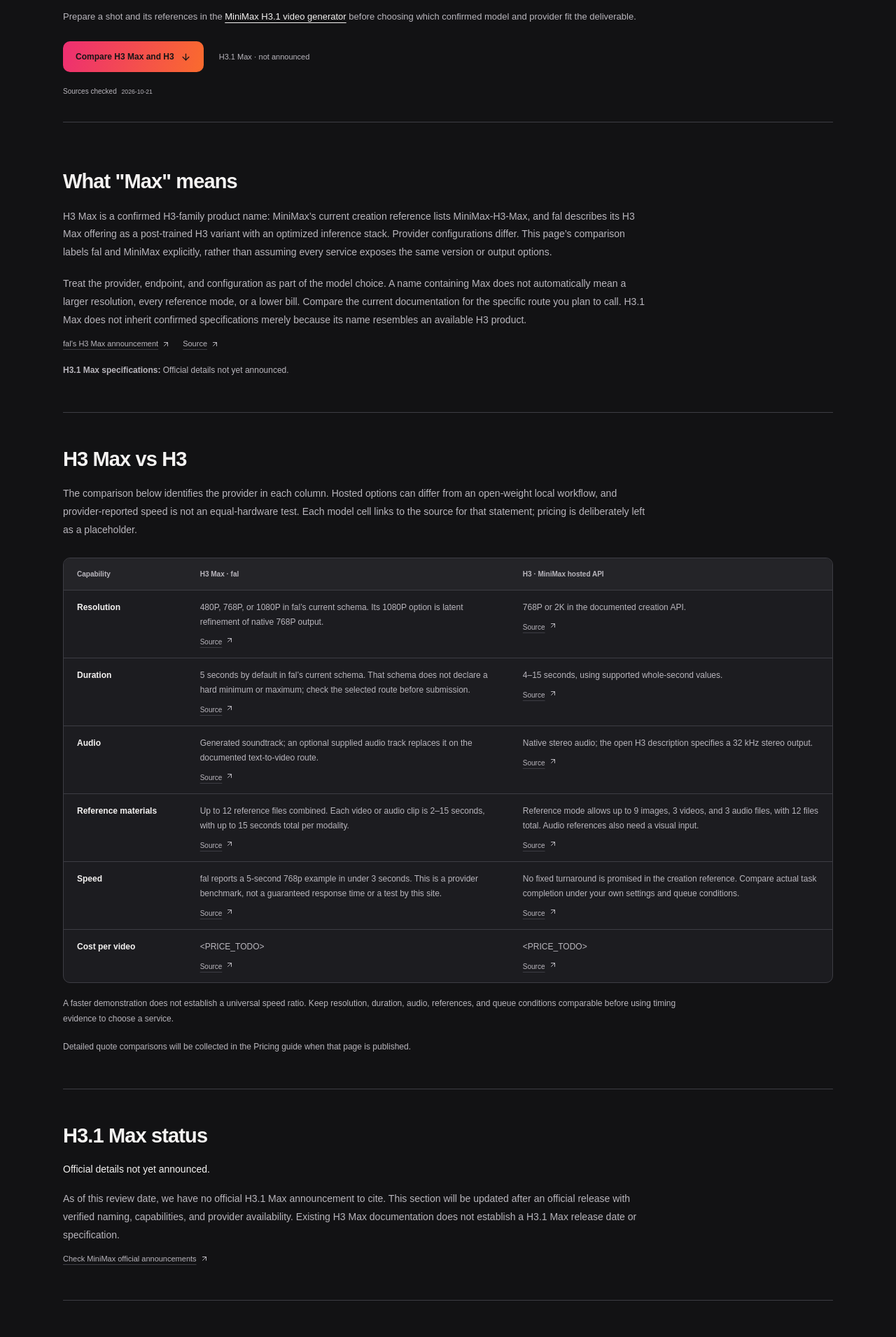
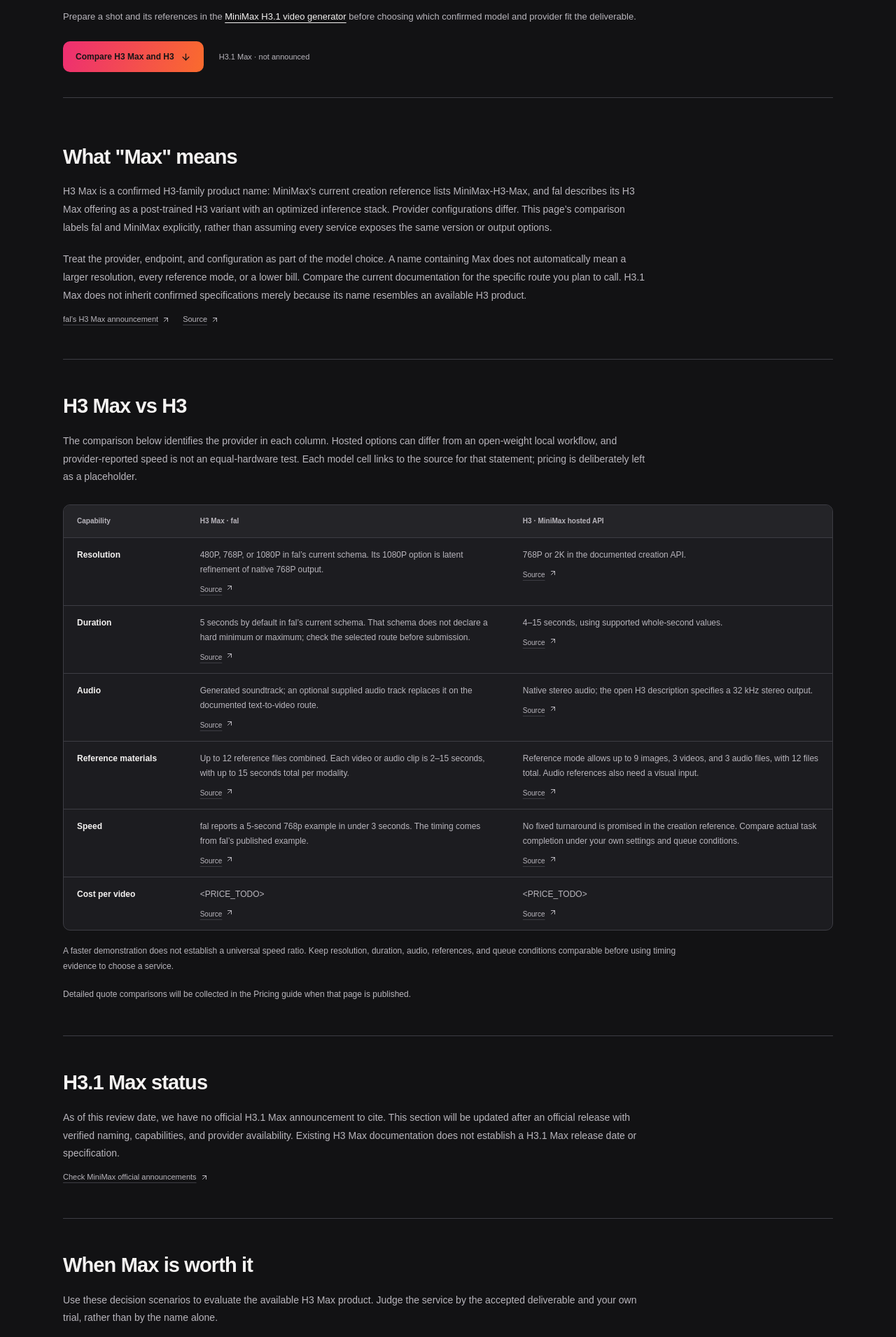
Before and after one commit to diegobona/Minimax-H31, a Next.js app in the folder apps/next-app/: page /minimax-h3.1-max in a window 1280 px wide. Shown: the part 300-2211 px from the top of the page at 70% size. Built offline with nearby package versions, Linux system fonts and the light colour scheme; a web font is replaced by a local one.

Commit message:
清理 Max 页面身份声明与重复提示（app/minimax-h3.1-max）

```diff
--- a/apps/next-app/app/minimax-h3.1-max/page.tsx
+++ b/apps/next-app/app/minimax-h3.1-max/page.tsx
@@ -1,8 +1,8 @@
 import type { Metadata } from 'next';
 import Link from 'next/link';
 import { ArrowDown, ArrowUpRight, ChevronDown } from 'lucide-react';
-import { MAX_UPDATED, maxContent as c, maxSources as sources } from '@/content/max';
-import { DEFAULT_OG_IMAGE, OFFICIAL_UNKNOWN } from '@/content/home';
+import { maxContent as c, maxSources as sources } from '@/content/max';
+import { DEFAULT_OG_IMAGE } from '@/content/home';
 
 export const metadata: Metadata = {
   title: { absolute: c.metadata.title },
@@ -11,14 +11,8 @@
   openGraph: { title: c.metadata.title, description: c.metadata.description, url: '/minimax-h3.1-max', type: 'article', images: [DEFAULT_OG_IMAGE] },
 };
 
-function UpdatedTime() {
-  return <time className="minimax-inline-time" dateTime={MAX_UPDATED}>{MAX_UPDATED}</time>;
-}
-
 function RecordedText({ text }: { text: string }) {
-  if (!text.includes(OFFICIAL_UNKNOWN)) return <>{text}</>;
-  const [before, after] = text.split(OFFICIAL_UNKNOWN);
-  return <>{before}{OFFICIAL_UNKNOWN} <UpdatedTime />{after}</>;
+  return <>{text}</>;
 }
 
 function Source({ href, children = c.closing.source }: { href: string; children?: React.ReactNode }) {
@@ -33,7 +27,7 @@
   const faqLd = {
     '@context': 'https://schema.org',
     '@type': 'FAQPage',
-    mainEntity: c.faq.items.map(({ question, answer }) => ({ '@type': 'Question', name: question, acceptedAnswer: { '@type': 'Answer', text: answer.replace(OFFICIAL_UNKNOWN, `${OFFICIAL_UNKNOWN} ${MAX_UPDATED}`) } })),
+    mainEntity: c.faq.items.map(({ question, answer }) => ({ '@type': 'Question', name: question, acceptedAnswer: { '@type': 'Answer', text: answer } })),
   };
 
   return (
@@ -44,7 +38,6 @@
         <p className="minimax-guide-lead">{c.hero.introduction}</p>
         <p className="minimax-guide-tool-link">{c.hero.linkLead} <Link href="/#generator">{c.hero.link}</Link> {c.hero.linkTail}</p>
         <div className="minimax-guide-actions"><a href="#comparison" className="minimax-guide-primary">{c.hero.compare}<ArrowDown size={15} aria-hidden="true" /></a><span className="minimax-max-status">{c.hero.status}</span></div>
-        <p className="minimax-max-reviewed">{c.hero.checked} <UpdatedTime /></p>
       </div>
 
       <div className="minimax-container minimax-editorial">
@@ -52,7 +45,6 @@
           <h2>{c.meaning.heading}</h2>
           {c.meaning.paragraphs.map((text) => <p className="minimax-section-intro" key={text}>{text}</p>)}
           <div className="minimax-max-sources"><Source href={sources.falLaunch}>{c.meaning.sourceLabel}</Source><Source href={sources.minimax} /></div>
-          <p className="minimax-guide-note"><strong>{c.meaning.pendingLead}</strong> <RecordedText text={c.meaning.pending} /></p>
         </section>
 
         <section className="minimax-section" id="comparison">
@@ -68,7 +60,6 @@
 
         <section className="minimax-section" id="h31-max-status">
           <h2>{c.availability.heading}</h2>
-          <p className="minimax-guide-availability"><RecordedText text={c.availability.status} /></p>
           <p className="minimax-section-intro">{c.availability.text}</p>
           <Source href={sources.updates}>{c.availability.sourceLabel}</Source>
         </section>
@@ -102,7 +93,6 @@
           <div className="minimax-faq-list">{c.faq.items.map((faq, index) => <details className="minimax-faq" key={faq.question} open={index === 0}><summary><h3>{faq.question}</h3><ChevronDown size={17} aria-hidden="true" /></summary><div><p><RecordedText text={faq.answer} /></p></div></details>)}</div>
         </section>
         <p className="minimax-return-link">{c.closing.lead} <Link href="/#generator">{c.closing.link}</Link> {c.closing.tail}</p>
-        <p className="minimax-last-updated">{c.closing.updated} <UpdatedTime /></p>
       </div>
       <script type="application/ld+json" dangerouslySetInnerHTML={{ __html: JSON.stringify(faqLd) }} />
     </article>
--- a/apps/next-app/content/max.ts
+++ b/apps/next-app/content/max.ts
@@ -1,4 +1,3 @@
-export const MAX_UPDATED = '2026-10-21';
 export const PRICE_TODO = '<PRICE_TODO>';
 
 export const maxSources = {
@@ -17,7 +16,7 @@
 export const maxContent = {
   metadata: {
     title: 'MiniMax H3.1 Max: Capabilities and Cost',
-    description: 'Compare the confirmed fal H3 Max variant with MiniMax H3, review sourced capabilities and cost factors, and check the unannounced H3.1 Max status.',
+    description: "Compare fal's H3 Max variant with MiniMax H3, review sourced capabilities and cost factors, and check the unannounced H3.1 Max status.",
   },
   hero: {
     label: 'MODEL COMPARISON / H3 MAX',
@@ -26,7 +25,6 @@
     linkLead: 'Prepare a shot and its references in the',
     link: 'MiniMax H3.1 video generator',
     linkTail: 'before choosing which confirmed model and provider fit the deliverable.',
-    checked: 'Sources checked',
     compare: 'Compare H3 Max and H3',
     status: 'H3.1 Max · not announced',
   },
@@ -37,8 +35,6 @@
       'Treat the provider, endpoint, and configuration as part of the model choice. A name containing Max does not automatically mean a larger resolution, every reference mode, or a lower bill. Compare the current documentation for the specific route you plan to call. H3.1 Max does not inherit confirmed specifications merely because its name resembles an available H3 product.',
     ],
     sourceLabel: 'fal’s H3 Max announcement',
-    pending: 'Official details not yet announced.',
-    pendingLead: 'H3.1 Max specifications:',
   },
   comparison: {
     heading: 'H3 Max vs H3',
@@ -49,7 +45,7 @@
       { item: 'Duration', max: { text: '5 seconds by default in fal’s current schema. That schema does not declare a hard minimum or maximum; check the selected route before submission.', source: maxSources.falModel }, h3: { text: '4–15 seconds, using supported whole-second values.', source: maxSources.minimax } },
       { item: 'Audio', max: { text: 'Generated soundtrack; an optional supplied audio track replaces it on the documented text-to-video route.', source: maxSources.falModel }, h3: { text: 'Native stereo audio; the open H3 description specifies a 32 kHz stereo output.', source: maxSources.minimaxAudio } },
       { item: 'Reference materials', max: { text: 'Up to 12 reference files combined. Each video or audio clip is 2–15 seconds, with up to 15 seconds total per modality.', source: maxSources.falReferences }, h3: { text: 'Reference mode allows up to 9 images, 3 videos, and 3 audio files, with 12 files total. Audio references also need a visual input.', source: maxSources.minimaxGuide } },
-      { item: 'Speed', max: { text: 'fal reports a 5-second 768p example in under 3 seconds. This is a provider benchmark, not a guaranteed response time or a test by this site.', source: maxSources.falLaunch }, h3: { text: 'No fixed turnaround is promised in the creation reference. Compare actual task completion under your own settings and queue conditions.', source: maxSources.minimax } },
+      { item: 'Speed', max: { text: 'fal reports a 5-second 768p example in under 3 seconds. The timing comes from fal’s published example.', source: maxSources.falLaunch }, h3: { text: 'No fixed turnaround is promised in the creation reference. Compare actual task completion under your own settings and queue conditions.', source: maxSources.minimax } },
       { item: 'Cost per video', max: { text: PRICE_TODO, source: maxSources.falPricing }, h3: { text: PRICE_TODO, source: maxSources.minimax },
       },
     ],
@@ -59,14 +55,13 @@
   },
   availability: {
     heading: 'H3.1 Max status',
-    status: 'Official details not yet announced.',
     text: 'As of this review date, we have no official H3.1 Max announcement to cite. This section will be updated after an official release with verified naming, capabilities, and provider availability. Existing H3 Max documentation does not establish a H3.1 Max release date or specification.',
     sourceLabel: 'Check MiniMax official announcements',
     // TODO: Update only after an official H3.1 Max announcement and source review.
   },
   scenarios: {
     heading: 'When Max is worth it',
-    introduction: 'These are decision scenarios for the available H3 Max product, not results from a test on this website. Judge the service by the accepted deliverable and your own trial, rather than by the name alone.',
+    introduction: 'Use these decision scenarios to evaluate the available H3 Max product. Judge the service by the accepted deliverable and your own trial, rather than by the name alone.',
     items: [
       { title: 'Fast creative reviews', text: 'Consider H3 Max when a director needs several interpretations of one short shot before choosing a visual direction. Keep the subject, camera move, and sound brief consistent, then compare the candidates against a simple checklist. The value comes from reducing review friction, provided the provider’s supported output meets your delivery needs. Retain the selected prompt and settings so that later revisions remain understandable to collaborators who did not attend review.' },
       { title: 'Short social campaign studies', text: 'A social campaign often needs variations in framing, opening action, and atmosphere before an editor chooses a cut. Use the same brief across candidates, then inspect each result on the target screen. Consider Max when iteration helps the team choose sooner and its supported format is sufficient. Keep captions, platform delivery checks, and brand approval in the editing process instead of assuming a faster render completes the entire finished campaign.' },
@@ -76,12 +71,11 @@
   },
   costs: {
     heading: 'Cost per video',
-    introduction: 'Every monetary value below remains a placeholder. Record a confirmed provider quote for the exact configuration before using this table for a budget. Provider pricing, this website’s future credit policy, and a temporary promotional allowance are separate things.',
+    introduction: 'Every monetary value below remains a placeholder. Record a confirmed provider quote for the exact configuration before using this table for a budget. Compare provider pricing, the proposed credit policy, and any temporary promotional allowance separately.',
     columns: ['Model', 'Record before quoting', 'Price per video'],
     rows: [
       { model: 'H3 Max · fal', inputs: 'Endpoint, output duration, resolution, and any documented reference-processing charge.', price: PRICE_TODO },
       { model: 'H3 · MiniMax', inputs: 'Generation mode, output settings, and the provider’s current billing terms.', price: PRICE_TODO },
-      { model: 'H3.1 Max', inputs: 'Official details not yet announced.', price: PRICE_TODO },
     ],
     explanation: 'To compare a real job, start from its provider’s documented billing unit, then include only charges that provider actually applies. Record how many attempts were required to obtain an accepted clip. A cheap unsuccessful attempt and an expensive accepted take are different outcomes; use the cost of the accepted deliverable as a separate measure from the headline unit rate.',
     pricingLead: 'The dedicated',
@@ -101,12 +95,12 @@
   faq: {
     heading: 'FAQ',
     items: [
-      { question: 'Is MiniMax H3.1 Max available now?', answer: 'Official details not yet announced. We have no official H3.1 Max release to cite as of this page’s review date. The working comparison concerns fal’s H3 Max and MiniMax’s H3 service. Do not treat the available H3 Max name as evidence that a later numbered model has been announced.' },
-      { question: 'Who developed the confirmed H3 Max model?', answer: 'fal describes H3 Max as its post-trained variant of the open-weight MiniMax H3 base model, with inference work performed by fal. That identifies the product discussed here. It does not make this independent website an official MiniMax or fal service, and it does not confirm a model called H3.1 Max.' },
+      { question: 'Is MiniMax H3.1 Max available now?', answer: 'Compare fal’s H3 Max and MiniMax’s H3 service using the named routes linked above. Read the provider documentation for their supported inputs, output settings, and billing terms. Follow MiniMax’s announcements for H3.1 Max release news, and keep that model name separate from the H3 products already documented.' },
+      { question: 'Who developed the H3 Max model?', answer: 'fal describes H3 Max as its post-trained variant of the open-weight MiniMax H3 base model, with inference work performed by fal. That identifies the product discussed here. It does not confirm a model called H3.1 Max.' },
       { question: 'Does Max automatically mean better output for every prompt?', answer: 'No. A provider’s tuning goals and benchmark results do not determine whether a particular shot satisfies your brief. Compare candidates with the same subject, action, camera, and delivery requirements. Record the defects that matter to the project, then choose the service that produces an acceptable result under the conditions you actually use.' },
-      { question: 'Are the speed claims on this page measured by this website?', answer: 'No. The speed entry is attributed to fal’s own published example. We have not reproduced that benchmark or established an equal conditions timing comparison with MiniMax’s hosted service. Your completion time can depend on the selected route, settings, references, and queue conditions, so test the workflow you intend to use.' },
-      { question: 'How much does one H3 Max video cost?', answer: 'The monetary fields on this page deliberately remain <PRICE_TODO>. Get a current quote from the provider for the selected route and settings before assigning a budget. Include documented extras and the attempts needed for an accepted result. This website has not configured a separate H3 Max credit charge or a checkout offer.' },
-      { question: 'Can I reuse the same references with every H3 endpoint?', answer: 'Do not assume that input fields are identical across text, image, and reference routes. Read the selected endpoint’s schema and prepare only the inputs that route accepts. A reference pack may also have combined limits beyond individual file counts. Keep the creative intention consistent while adapting the request to the actual provider interface.' },
+      { question: 'Where do the H3 Max speed figures come from?', answer: 'The speed entry comes from fal’s published example for its H3 Max service. Read the example alongside its resolution, output duration, and generation settings when comparing it with another route. Your completion time can depend on the selected route, settings, references, and queue conditions, so test the workflow you intend to use.' },
+      { question: 'How much does one H3 Max video cost?', answer: 'The monetary fields on this page deliberately remain <PRICE_TODO>. Get a current quote from the provider for the selected route and settings before assigning a budget. Include documented extras and the attempts needed for an accepted result. No separate H3 Max credit charge or checkout offer exists yet.' },
+      { question: 'Can I reuse the same references with every H3 endpoint?', answer: 'Read the selected endpoint’s schema and prepare only the inputs that route accepts. A reference pack may also have combined limits beyond individual file counts. Keep the creative intention consistent while adapting the request to the actual provider interface.' },
       { question: 'Does Replicate provide the same H3 Max service as fal?', answer: 'The alternatives link identifies Replicate as a hosted model platform, not a claim that it operates the same fal endpoint. Check the current model owner, version, and schema in its catalog before choosing a route. Names alone do not establish matching capabilities, billing, licensing terms, or interchangeable provider accounts and credits.' },
       { question: 'Should I wait for H3.1 Max before making my video?', answer: 'Choose based on a confirmed service that meets the current brief rather than an unannounced model name. Prepare a short test and compare the available output against your delivery requirements. If an official H3.1 Max announcement arrives, revisit its verified capabilities and terms before changing an established production workflow or promising new features.' },
     ],
@@ -116,6 +110,5 @@
     link: 'MiniMax H3.1 video generator',
     tail: 'then use this comparison to identify the provider and configuration you need to evaluate.',
     source: 'Source',
-    updated: 'Last updated:',
   },
 } as const;
```
